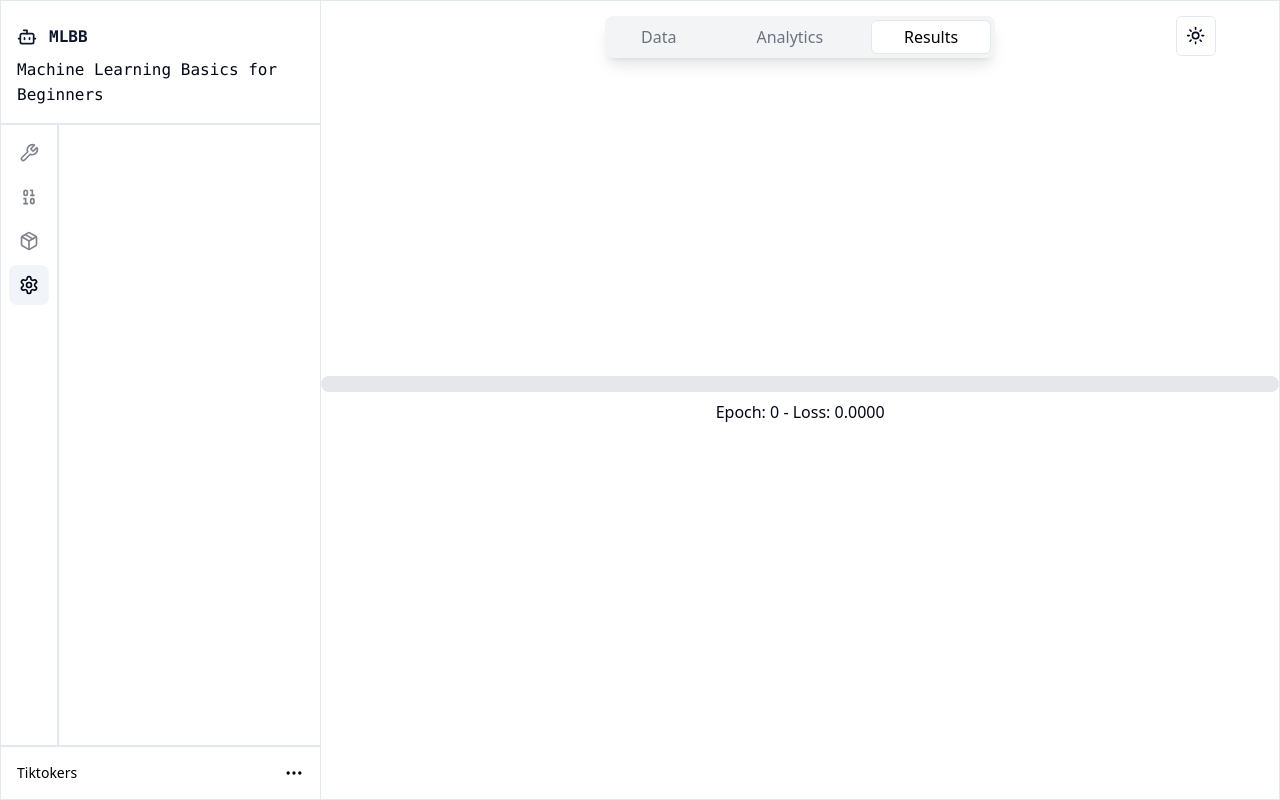
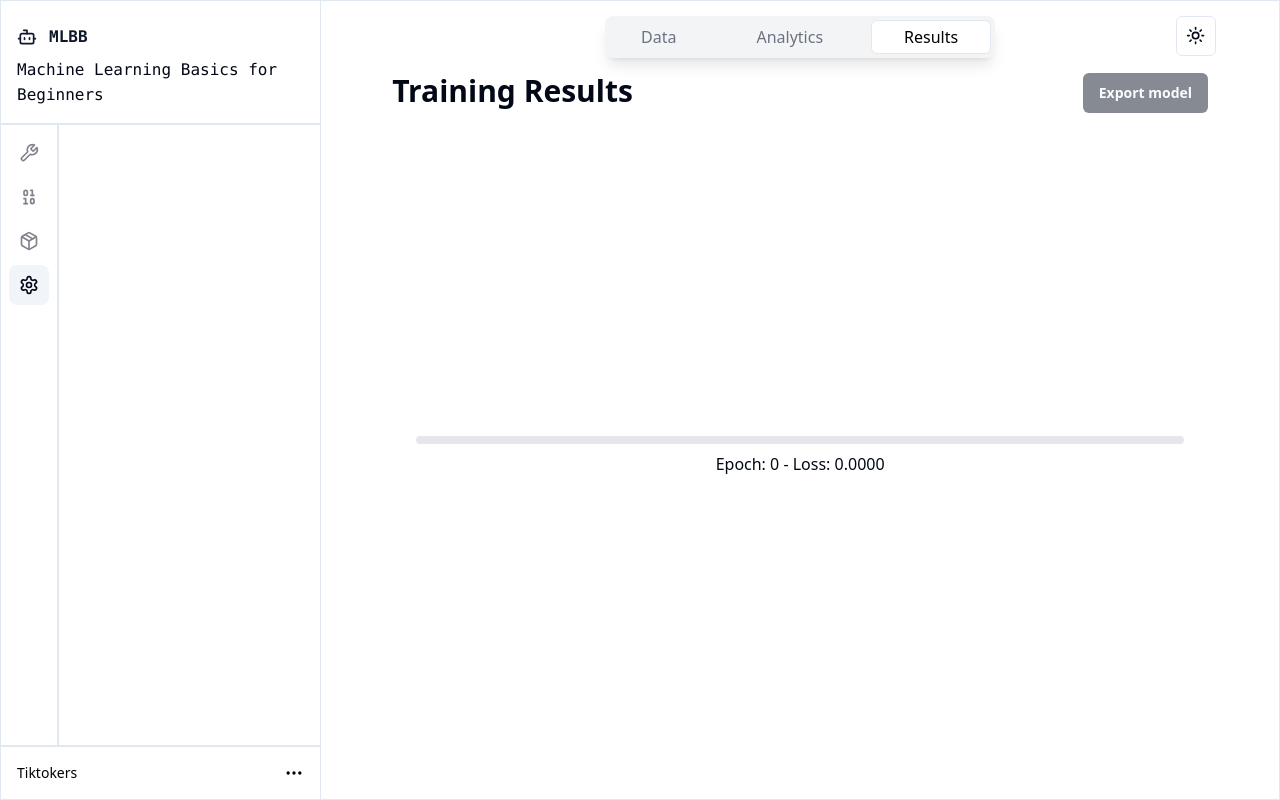
Before and after one commit to Respirayson/tiktokers, a React (Vite) app in the folder client/: page / in a window 1280 px wide. Both pictures are taken after a click on the button "Results". Built offline with nearby package versions, Linux system fonts and the light colour scheme; no server answers.

Commit message:
Implement download model endpoint

```diff
--- a/client/src/AppRefactor.tsx
+++ b/client/src/AppRefactor.tsx
@@ -48,6 +48,7 @@ function AppRefactor() {
     const [currentLoss, setCurrentLoss] = useState<number>(0);
     const [confusionMatrix, setConfusionMatrix] = useState<string | null>(null);
     const [selectedButton, setSelectedButton] = useState("Data");
+    const [trainedModelFilename, setTrainedModelFilename] = useState("");
 
     const analyticsColumns = AnalyticsColumns(analyticHeaders);
 
@@ -129,6 +130,7 @@ function AppRefactor() {
         socket.on("training_complete", (data: any) => {
             console.log("Training Complete:", data);
             toast.success("Training complete!");
+            setTrainedModelFilename(data.filename)
             setConfusionMatrix(data.confusion_matrix);
         });
 
@@ -147,6 +149,31 @@ function AppRefactor() {
             socket.off("training_error");
         };
     }, [epochs]);
+
+    // Handle Export Model
+    const handleExportTrainingModel = async () => {
+        try {
+            const response = await axios.post(
+                "http://localhost:5001/export",
+                {
+                    filename: trainedModelFilename,
+                },
+                { responseType: 'blob'}
+            );
+            const url = window.URL.createObjectURL(new Blob([response.data]))
+            const link = document.createElement('a');
+            link.href = url;
+            link.setAttribute('download', trainedModelFilename);
+            document.body.appendChild(link)
+            link.click()
+            link.parentNode?.removeChild(link);
+            console.log("Downloading trained model");
+            toast.success("Model uploaded successfully!");
+        } catch (error) {
+            toast.error("Error downloading model!");
+            console.error("Error downloading model:", error);
+        }
+    }
 
     return (
         <div className="flex w-screen h-screen border">
@@ -249,12 +276,24 @@ function AppRefactor() {
                         )}
 
                         {/* Results Tab */}
-                        {/* Results Tab */}
                         {selectedButton === "Results" && (
-                            <div className="w-full flex flex-col items-center justify-center h-screen">
-                                <div className="w-full bg-gray-200 rounded-full h-4">
+                            <div className="py-16 flex flex-grow flex-col w-full h-full items-center overflow-y-auto gap-16">
+                                <div className="w-[65vw] h-full">
+                                    <div className="flex m-2 text-3xl font-semibold">
+                                        <span>Training Results</span>
+                                        <Button
+                                            variant="default"
+                                            className="ml-auto text-center font-semibold"
+                                            disabled={currentEpoch < epochs}
+                                            onClick={handleExportTrainingModel}
+                                        >
+                                            Export model
+                                        </Button>
+                                    </div>
+                                    <div className="container flex flex-col justify-center w-full h-full">
+                                        <div className="w-full bg-gray-200 rounded-full h-2">
                                             <div
-                                        className="bg-blue-500 h-4 rounded-full"
+                                                className="bg-gray-950 h-2 rounded-full"
                                                 style={{ width: `${trainingProgress}%` }}
                                             ></div>
                                         </div>
@@ -270,6 +309,8 @@ function AppRefactor() {
                                             </div>
                                         )}
                                     </div>
+                                </div>
+                            </div>
                         )}
                     </div>
                 </ResizablePanel>
```
Lines whose indentation alone changed are shown as unchanged.
